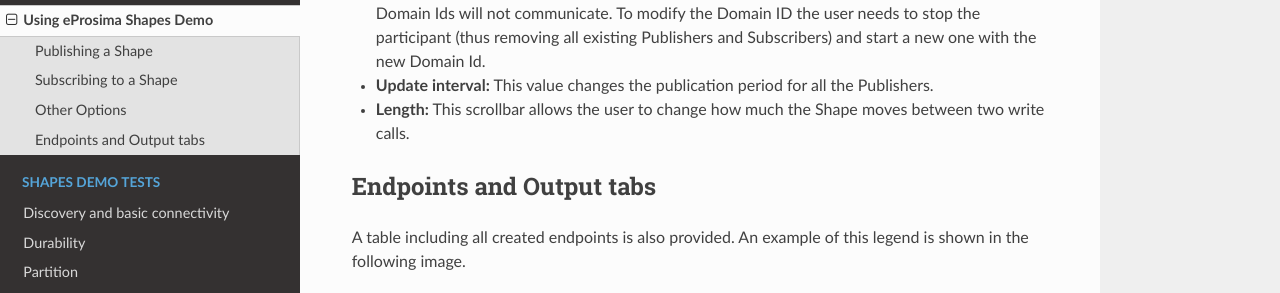
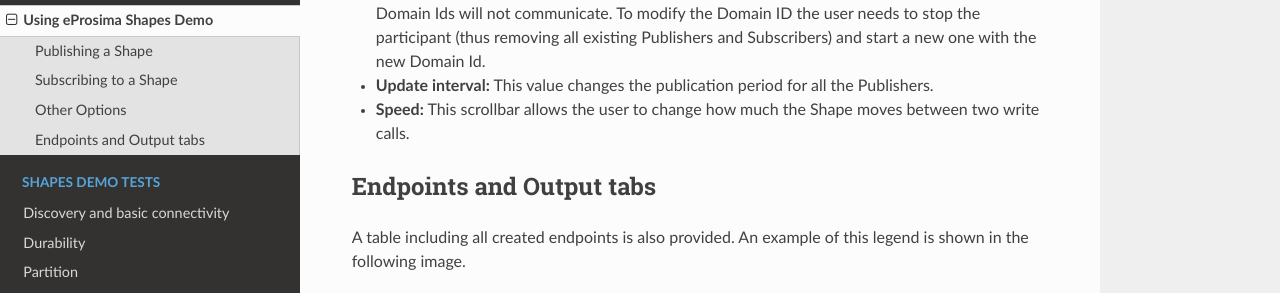
Before and after one commit to eProsima/Shapes-Demo-Docs, a Sphinx documentation site: the page built from docs/firststept.rst, in a window 1280 px wide and 900 px high, scrolled down 3356 px. Shown: the part 158-451 px from the top of the window. Built offline with Sphinx 7.4.7 and the Read the Docs theme 2.0.0, drawn with Linux system fonts in a browser that asks for light colours.

Commit message:
Update firststept.rst

```diff
--- a/docs/firststept.rst
+++ b/docs/firststept.rst
@@ -77,7 +77,7 @@
 
 - **Update interval:** This value changes the publication period for all the Publishers.
 
-- **Length:** This scrollbar allows the user to change how much the Shape moves between two write calls.
+- **Speed:** This scrollbar allows the user to change how much the Shape moves between two write calls.
 
 Endpoints and Output tabs
 -------------------------
```
